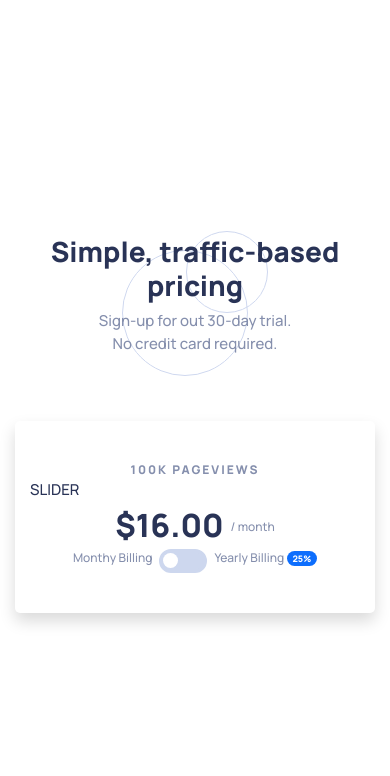
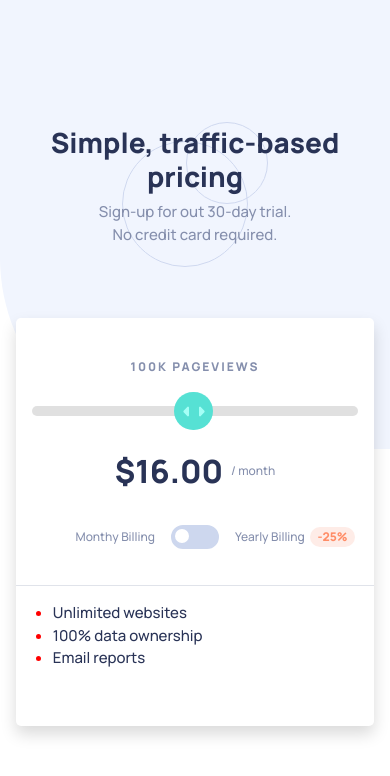
Before and after one commit to LeoDel/interactive-pricing-component, an Angular app: page / in a window 390 px wide. Shown: the top 776 px of the page. Built offline with nearby package versions, Linux system fonts and the light colour scheme.

Commit message:
Top and middle components complete on mobile

```diff
--- a/src/app/app.module.ts
+++ b/src/app/app.module.ts
@@ -6,12 +6,14 @@ import { AppComponent } from './app.component';
 import { MainComponent } from './main/main.component';
 import { NgbModule } from '@ng-bootstrap/ng-bootstrap';
 import { CheckSwitchComponent } from './check-switch/check-switch.component';
+import { SliderSelectComponent } from './slider-select/slider-select.component';
 
 @NgModule({
   declarations: [
     AppComponent,
     MainComponent,
     CheckSwitchComponent,
+    SliderSelectComponent,
   ],
   imports: [
     BrowserModule,
--- a/src/app/check-switch/check-switch.component.scss
+++ b/src/app/check-switch/check-switch.component.scss
@@ -36,7 +36,7 @@ $sphere: $switchHeight - 2*$switchBorderWidth;
   }
 
   &:hover {
-    background: $strongCyan;
+    //background: $strongCyan;
     border-color: $softCyan;
     cursor: pointer;
   }
--- a/src/app/main/main.component.html
+++ b/src/app/main/main.component.html
@@ -8,28 +8,27 @@
 <div class="pricing-container">
   <div class="pageviews info-style">100K PAGEVIEWS</div>
 
-  <div>SLIDER</div>
+  <app-slider-select></app-slider-select>
 
   <div class="value-box">
     <div class="value">$16.00</div>
     <div class="info-style">/ month</div>
   </div>
 
-
   <div class="billing-selection">
     <div class="info-style monthly">Monthy Billing</div>
-    <app-check-switch></app-check-switch>
-    <div class="info-style yearly">Yearly Billing <span class="badge rounded-pill bg-primary">25%</span></div>
+    <app-check-switch [activeSwitch]="yearlyBilling" (onchange)="toggleMonthlyBilling()"></app-check-switch>
+    <div class="info-style yearly">Yearly Billing <span class="badge rounded-pill">-25%</span></div>
   </div>
+
+  <hr class="line-divider">
+
+  <div class="call-to-action">
+    <ul class="advantages-list">
+      <li>Unlimited websites</li>
+      <li>100% data ownership</li>
+      <li>Email reports</li>
+    </ul>
+  </div>
+
 </div>
-
-<!--<div class="row d-flex align-content-center">-->
-<!--  <div class="col-6" style="text-align: right">-->
-<!--    <img src="assets/images/slider.png" width="80"px>-->
-<!--&lt;!&ndash;    24 x 40&ndash;&gt;-->
-<!--  </div>-->
-<!--  <div class="col-6">-->
-<!--    <h1>Boolean Value: {{booleanTest}}</h1>-->
-<!--    <app-check-switch [activeSwitch]="booleanTest" (onchange)="testResult($event)"></app-check-switch>-->
-<!--  </div>-->
-<!--</div>-->
--- a/src/app/main/main.component.scss
+++ b/src/app/main/main.component.scss
@@ -11,7 +11,7 @@
   flex-direction: column;
   align-items: stretch;
   justify-content: center;
-  padding: 0 15px;
+  padding: 0 1rem;
 }
 
 
@@ -20,12 +20,12 @@
   background-image: url("/assets/images/pattern-circles.svg");
   background-repeat: no-repeat;
   background-position: center;
-  min-height: 145px;
+  min-height: 9.5rem;
   display: flex;
   flex-flow: column;
   align-items: center;
   justify-content: center;
-  margin-bottom: 45px;
+  margin-bottom: 3rem;
 
   h1 {
     font-weight: bold;
@@ -40,13 +40,21 @@
   border-radius: 5px;
   box-shadow: 0 .5rem 1rem rgba(0,0,0,.15);
   display: grid;
-  padding: 40px 15px;
+  padding: 2.5rem 0.3rem;
 
   .info-style {
     color: $grayishBlue;
     text-align: center;
     font-size: 12px;
+
+    .badge {
+      color: $red;
+      background: $lightRed;
+      font-size: inherit;
+      margin-left: 0.4em;
+    }
   }
+
   .pageviews {
     letter-spacing: 2px;
     font-weight: bold;
@@ -56,26 +64,43 @@
     display: flex;
     align-items: center;
     justify-content: center;
+    margin-bottom: 2em;
+
     .value {
       font-weight: bold;
       font-size: 32px;
-      padding-right: 7px;
-    }
-    .info-style {
-      margin-top: 3px;
+      padding-right: 0.25em;
     }
   }
 
   .billing-selection {
-    display: flex;
-    justify-content: center;
+    display: grid;
+    grid-template-columns: 1fr 3rem 1fr;
+    grid-gap: 1rem;
     font-size: 12px;
+    margin-bottom: 1.7em;
 
-    app-check-switch {
-      margin: 0 7px;
+    .monthly {
+      display: flex;
+      align-items: center;
+      justify-content: flex-end;
     }
 
-    .info-style {
+    .yearly {
+      display: flex;
+      align-items: center;
+    }
+  }
+
+  .line-divider {
+    margin-left: -0.3rem;
+    margin-right: -0.3rem;
+    background: $grayishBlue;
+  }
+
+  .advantages-list {
+    ::marker {
+      color: red;
     }
   }
 }
--- a/src/app/main/main.component.ts
+++ b/src/app/main/main.component.ts
@@ -6,16 +6,15 @@ import { Component, OnInit } from '@angular/core';
   styleUrls: ['./main.component.scss']
 })
 export class MainComponent implements OnInit {
-  booleanTest = false;
+  yearlyBilling = false;
 
   constructor() { }
 
   ngOnInit(): void {
   }
 
-  testResult(result: boolean): void {
-    console.warn("Clicked!", result);
-    this.booleanTest = result;
+  toggleMonthlyBilling() {
+    this.yearlyBilling = !this.yearlyBilling;
   }
 
 }
--- /dev/null
+++ b/src/app/slider-select/slider-select.component.html
@@ -0,0 +1,3 @@
+<div class="slider-select">
+  <input type="range" min="1" max="100" value="50" class="slider-input" id="">
+</div>
--- /dev/null
+++ b/src/app/slider-select/slider-select.component.scss
@@ -0,0 +1,42 @@
+@import "src/assets/colors";
+
+/* Variables */
+$sliderSize: 2.4rem;
+$sliderImage: '/assets/images/icon-slider.svg';
+
+.slider-select {
+  padding: 1.5rem 0.7rem;
+}
+
+.slider-input {
+  -webkit-appearance: none;
+  width: 100%;
+  height: 0.66rem;
+  border-radius: 5px;
+  background: #d3d3d3;
+  outline: none;
+  opacity: 0.7;
+  -webkit-transition: .2s;
+  transition: opacity .2s;
+}
+
+.slider-input:hover {
+  opacity: 1;
+}
+
+//.slider-input::-moz-range-thumb,
+.slider-input::-webkit-slider-thumb {
+  -webkit-appearance: none;
+  appearance: none;
+  width: $sliderSize;
+  height: $sliderSize;
+  border-radius: 100%;
+  border: 0;
+  background: $strongCyan url($sliderImage) no-repeat center;
+  cursor: pointer;
+
+  &:hover,
+  &:active {
+    box-shadow: 0 0.5rem 2rem $strongCyan;
+  }
+}
--- /dev/null
+++ b/src/app/slider-select/slider-select.component.ts
@@ -0,0 +1,15 @@
+import { Component, OnInit } from '@angular/core';
+
+@Component({
+  selector: 'app-slider-select',
+  templateUrl: './slider-select.component.html',
+  styleUrls: ['./slider-select.component.scss']
+})
+export class SliderSelectComponent implements OnInit {
+
+  constructor() { }
+
+  ngOnInit(): void {
+  }
+
+}
--- a/src/index.html
+++ b/src/index.html
@@ -5,7 +5,7 @@
   <title>InteractivePricing</title>
   <base href="/">
   <meta name="viewport" content="width=device-width, initial-scale=1">
-  <link rel="icon" type="image/x-icon" href="favicon.ico">
+  <link rel="icon" type="image/x-icon" href="assets/images/favicon-32x32.png">
 </head>
 <body>
   <app-root></app-root>
--- a/src/styles.scss
+++ b/src/styles.scss
@@ -24,9 +24,6 @@ body {
   font-family: Manrope;
   color: $darkBlue;
   background-color: $white;
-  //background-image: url("/assets/images/bg-pattern.svg");
+  background-image: url("/assets/images/bg-pattern.svg");
   background-repeat: no-repeat;
-  //position: absolute;
-  //width: 100%;
-  //height: 100%;
 }
```
Also changed, not shown: 1 other file (tests, documents, lock files or other folders).
